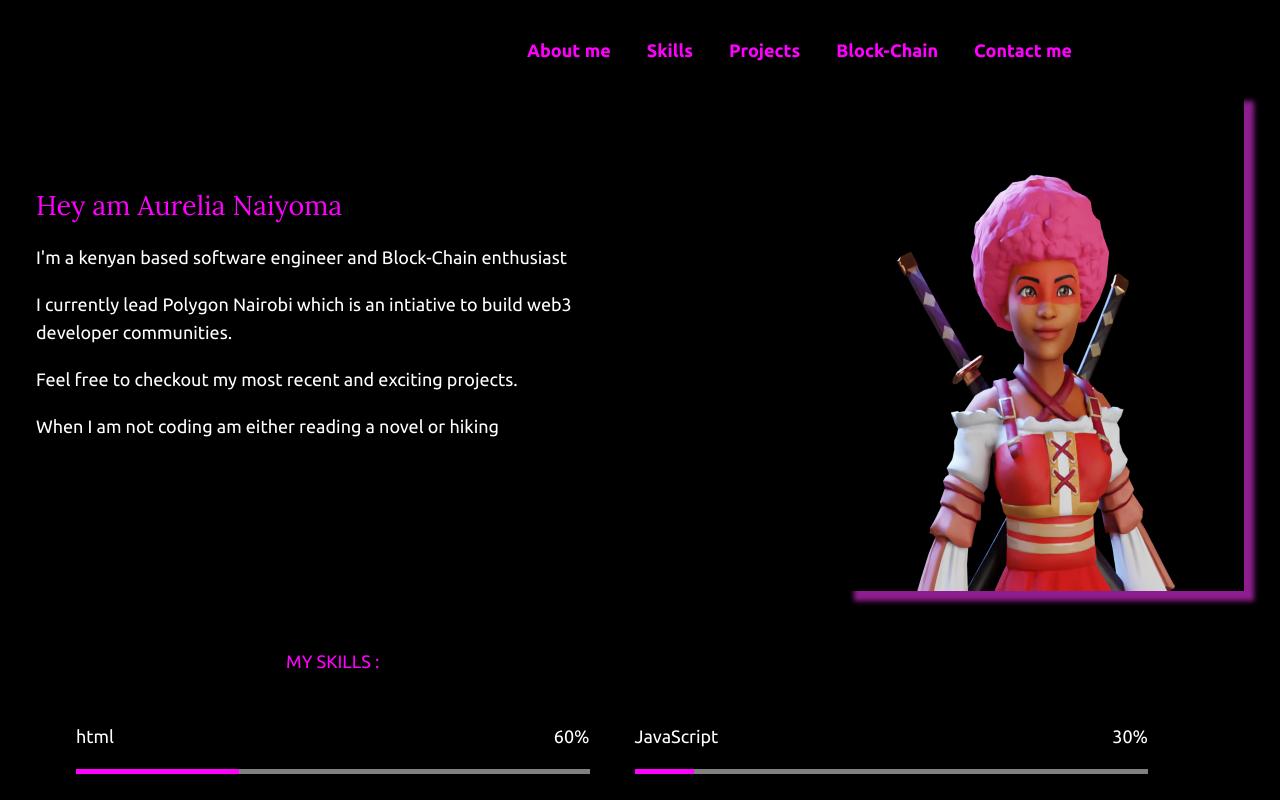
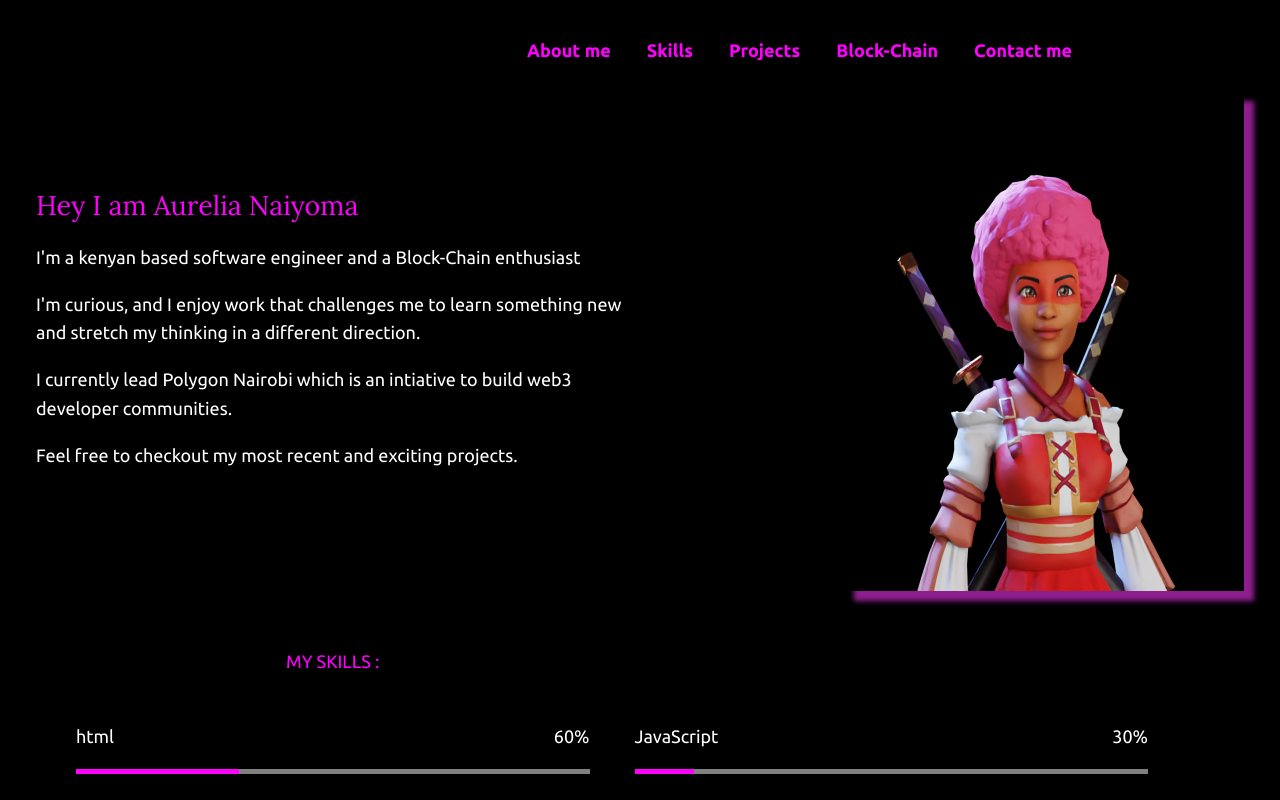
Before and after one commit to naiyoma/Aurelia_Portfolio, a plain HTML site: page index.html in a window 1280 px wide. Drawn offline with Linux system fonts and the light colour scheme.

Commit message:
bio update

```diff
--- a/index.html
+++ b/index.html
@@ -26,15 +26,15 @@
         <!-- About me -->
         <section class="about-me" id="about">
         <div class="textClass">
-            <h2 class="section__title section__title--about">Hey am Aurelia Naiyoma </h2>
+            <h2 class="section__title section__title--about">Hey I am Aurelia Naiyoma </h2>
             <p class="section__subtitle section__subtitle--about"></p>
 
             <div class="about-me__body">
                 <p></p>
-                <p>I'm a kenyan based software engineer  and Block-Chain enthusiast</p>
+                <p>I'm a kenyan based software engineer  and a Block-Chain enthusiast</p>
+                <p>I'm curious, and I enjoy work that challenges me to learn something new and stretch my thinking in a different direction.</p>
                 <p>I currently lead Polygon Nairobi which is an intiative to build web3 developer communities.</p>
                 <p>Feel free to checkout my most recent and exciting projects.</p>
-                <p>When I am not coding am either reading a novel or hiking</p>
                 <p></p>
             </div>
         </div>
```
